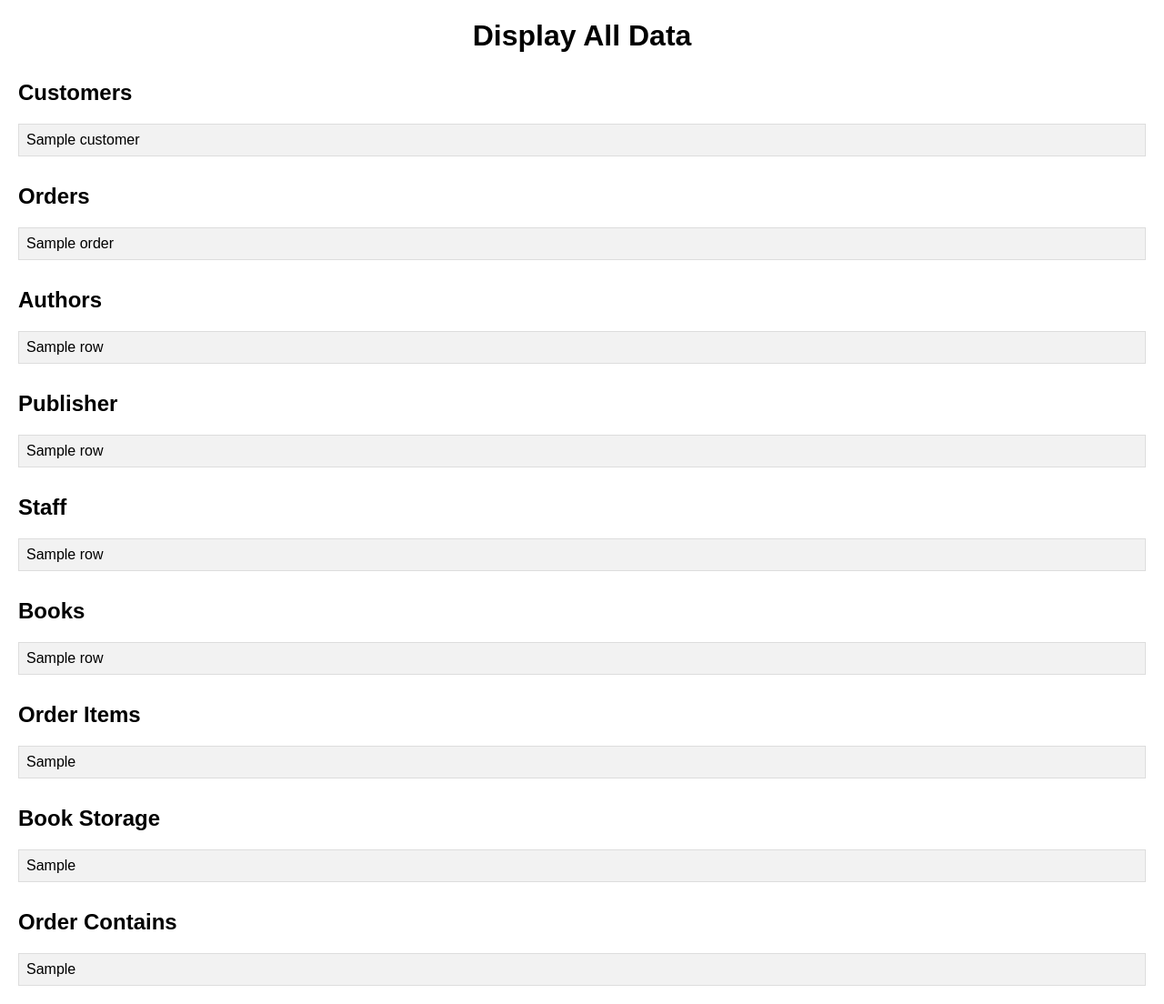
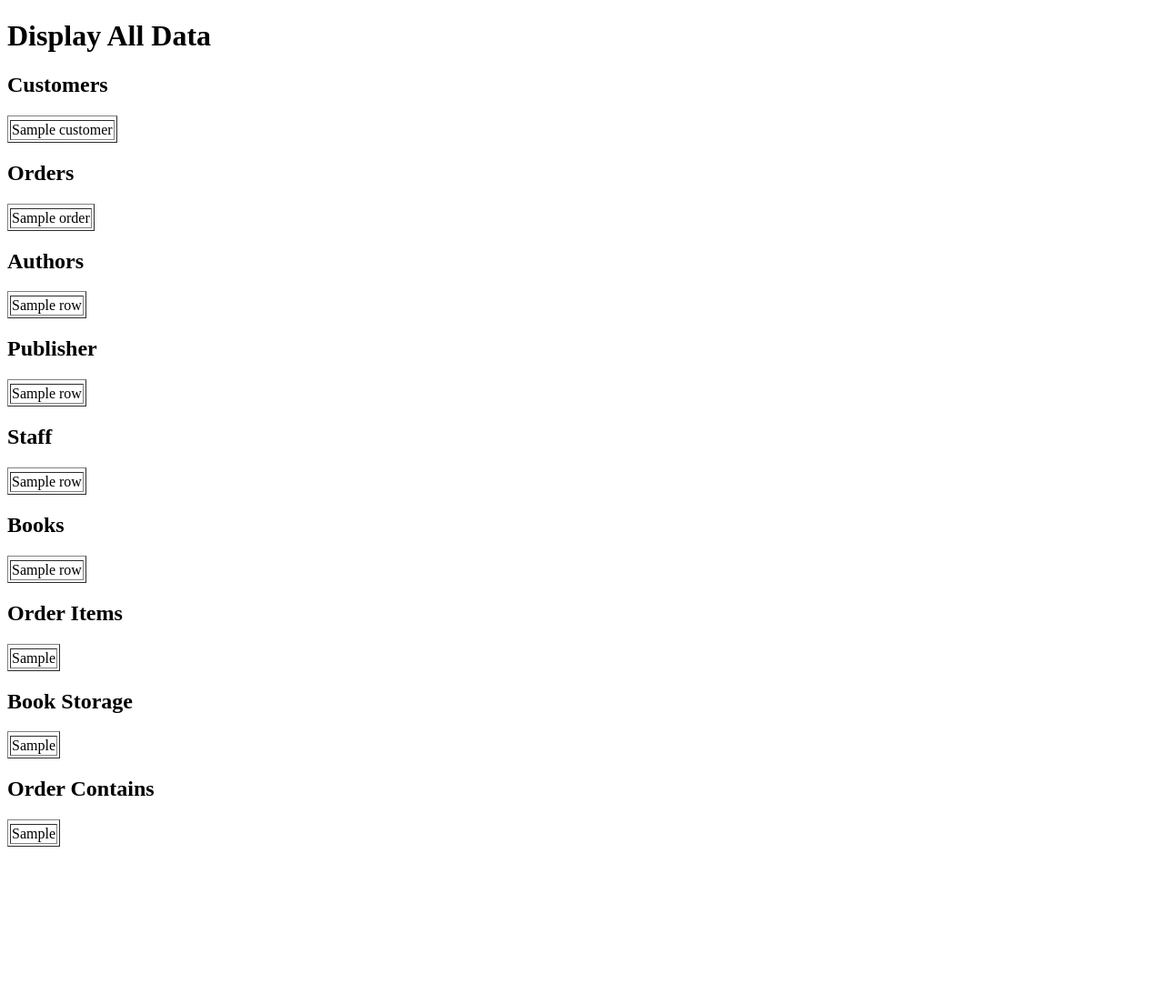
Before and after one commit to larakallas/433, a Flask app: page /display_all_data in a window 1280 px wide. Shown: the whole page at 91% size. After the commit the page ends 931 px from the top, so only its background shows below. Run offline with Flask 3, Linux system fonts and the light colour scheme; a database or web service that is not in the repository returns one stand-in record (values such as "Sample title"); some libraries are stand-ins or nearby versions.

Commit message:
Update display_tables.html

```diff
--- a/Templates/display_tables.html
+++ b/Templates/display_tables.html
@@ -3,38 +3,6 @@
 <head>
     <meta charset="UTF-8">
     <title>Display All Data</title>
-    <style>
-        body {
-            font-family: Arial, sans-serif;
-            margin: 20px;
-            padding: 0;
-        }
-        h1 {
-            text-align: center;
-        }
-        h2 {
-            margin-top: 30px;
-        }
-        table {
-            width: 100%;
-            border-collapse: collapse;
-            margin-top: 20px;
-        }
-        th, td {
-            border: 1px solid #dddddd;
-            text-align: left;
-            padding: 8px;
-        }
-        th {
-            background-color: #f2f2f2;
-        }
-        tr:nth-child(even) {
-            background-color: #f2f2f2;
-        }
-        tr:hover {
-            background-color: #dddddd;
-        }
-    </style>
 </head>
 <body>
     <h1>Display All Data</h1>
@@ -52,7 +20,7 @@
         {% for row in customers %}
             <tr>
                 {% for cell in row %}
-                    <td>{{ cell if cell is not none else 'null' }}</td>
+                    <td>{{ cell }}</td>
                 {% endfor %}
             </tr>
         {% endfor %}
@@ -71,7 +39,7 @@
         {% for row in orders %}
             <tr>
                 {% for cell in row %}
-                    <td>{{ cell if cell is not none else 'null' }}</td>
+                    <td>{{ cell }}</td>
                 {% endfor %}
             </tr>
         {% endfor %}
@@ -90,7 +58,7 @@
         {% for row in author %}
             <tr>
                 {% for cell in row %}
-                    <td>{{ cell if cell is not none else 'null' }}</td>
+                    <td>{{ cell }}</td>
                 {% endfor %}
             </tr>
         {% endfor %}
@@ -109,7 +77,7 @@
         {% for row in publisher %}
             <tr>
                 {% for cell in row %}
-                    <td>{{ cell if cell is not none else 'null' }}</td>
+                    <td>{{ cell }}</td>
                 {% endfor %}
             </tr>
         {% endfor %}
@@ -128,7 +96,7 @@
         {% for row in staff %}
             <tr>
                 {% for cell in row %}
-                    <td>{{ cell if cell is not none else 'null' }}</td>
+                    <td>{{ cell }}</td>
                 {% endfor %}
             </tr>
         {% endfor %}
@@ -147,7 +115,7 @@
         {% for row in book %}
             <tr>
                 {% for cell in row %}
-                    <td>{{ cell if cell is not none else 'null' }}</td>
+                    <td>{{ cell }}</td>
                 {% endfor %}
             </tr>
         {% endfor %}
@@ -166,7 +134,7 @@
         {% for row in order_items %}
             <tr>
                 {% for cell in row %}
-                    <td>{{ cell if cell is not none else 'null' }}</td>
+                    <td>{{ cell }}</td>
                 {% endfor %}
             </tr>
         {% endfor %}
@@ -185,7 +153,7 @@
         {% for row in bookstore_storage %}
             <tr>
                 {% for cell in row %}
-                    <td>{{ cell if cell is not none else 'null' }}</td>
+                    <td>{{ cell }}</td>
                 {% endfor %}
             </tr>
         {% endfor %}
@@ -204,7 +172,7 @@
         {% for row in order_contains %}
             <tr>
                 {% for cell in row %}
-                    <td>{{ cell if cell is not none else 'null' }}</td>
+                    <td>{{ cell }}</td>
                 {% endfor %}
             </tr>
         {% endfor %}
```
